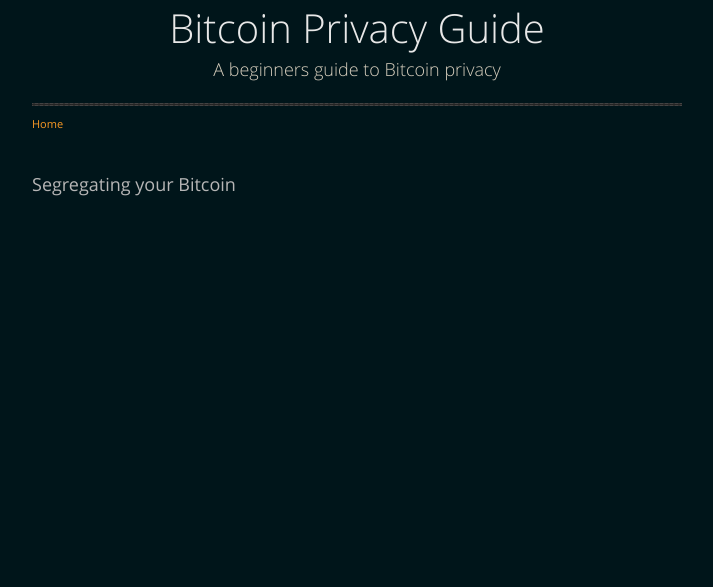
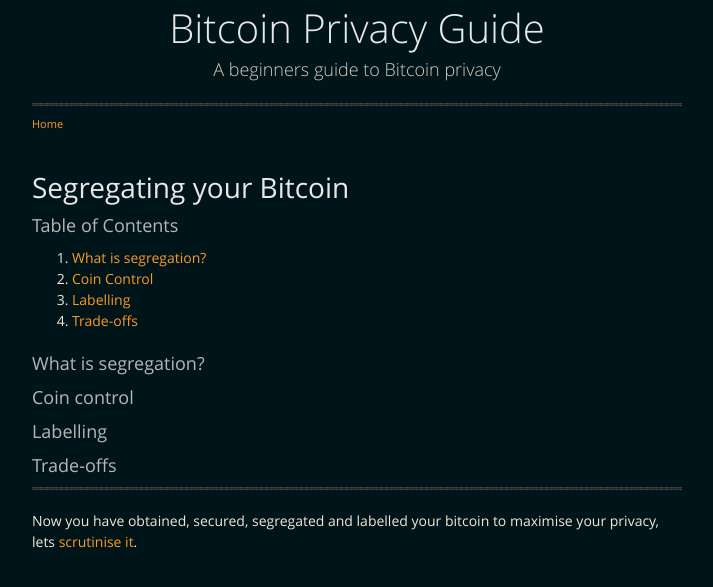
Before and after one commit to BitcoinQnA/BitcoinPrivacyGuide, a Jekyll site: the page built from coincontrol.md, in a window 1280 px wide. Shown: the top 587 px of the page, without its empty margins (283-996 px from the left). Built offline with Jekyll 4.4.1, drawn with Linux system fonts in a browser that asks for light colours.

Commit message:
Update coincontrol.md

```diff
--- a/coincontrol.md
+++ b/coincontrol.md
@@ -3,4 +3,31 @@ layout: default
 ---
 <br/>
 
-### Segregating your Bitcoin
+# Segregating your Bitcoin
+
+### Table of Contents
+
+1.  [What is segregation?](#what-is-segregation)
+2.  [Coin Control](#coin-control)
+3.  [Labelling](#labelling)
+4.  [Trade-offs](#trade-offs)
+
+
+### What is segregation?
+
+
+
+### Coin control
+
+
+
+### Labelling
+
+
+
+### Trade-offs
+
+
+  ***
+
+  Now you have obtained, secured, segregated and labelled your bitcoin to maximise your privacy, lets [scrutinise it](https://bitcoinprivacy.guide/node.html).
```
